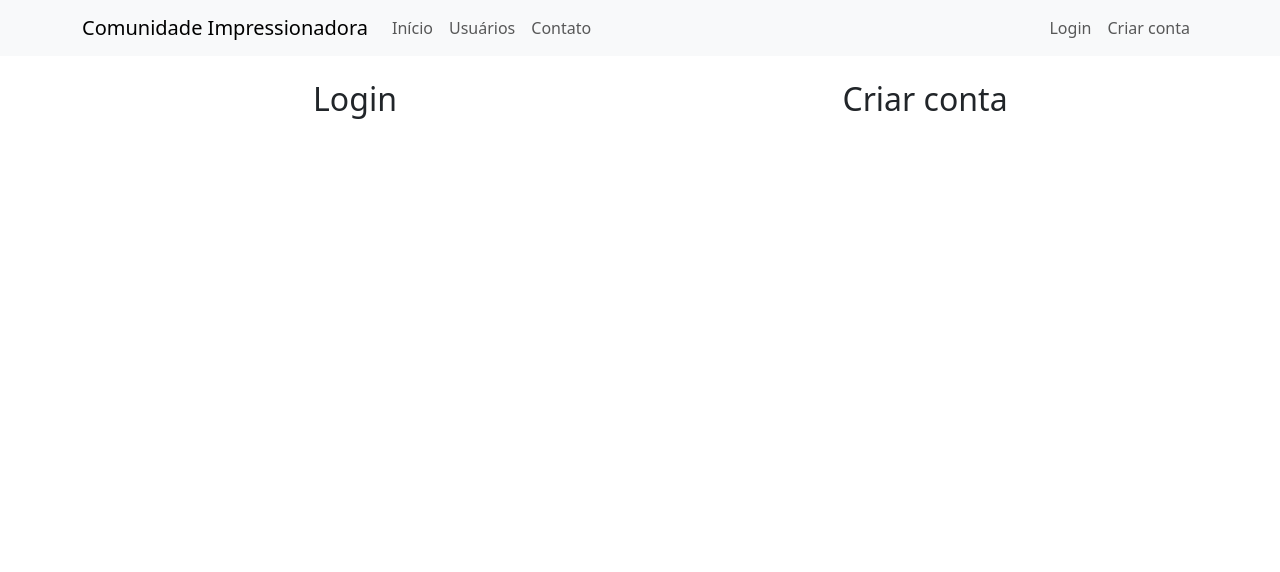
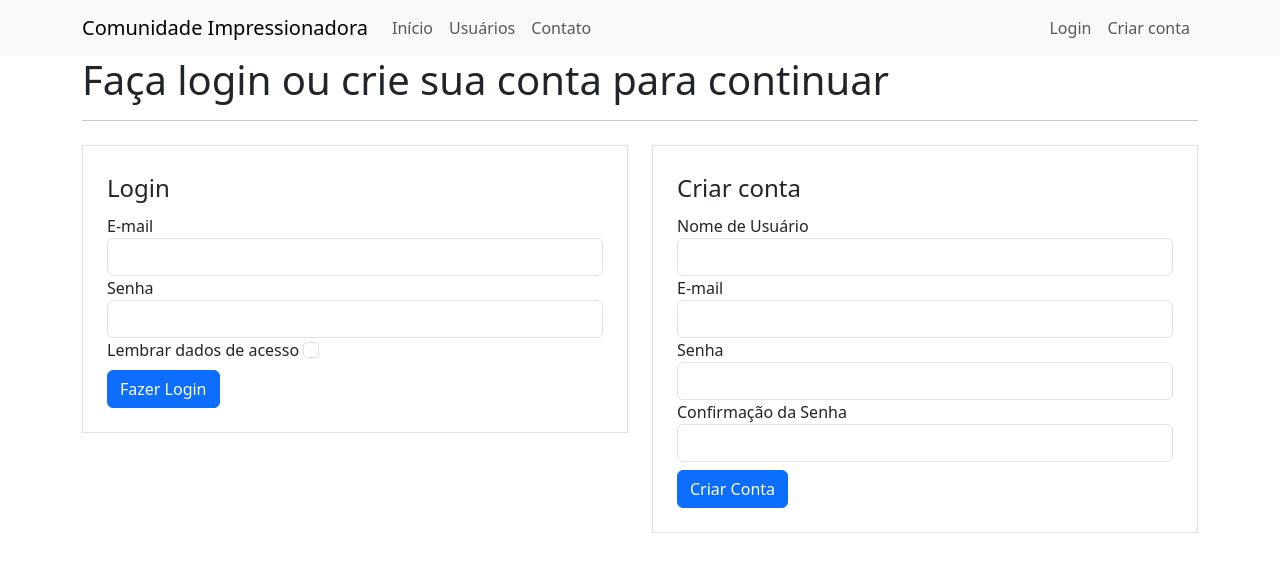
Before and after one commit to RafaelJMartini/Flask-website, a Flask app: page /login in a window 1280 px wide. Shown: the top 572 px of the page. Run offline with Flask 3, Linux system fonts and the light colour scheme.

Commit message:
Add form fields to the html

```diff
--- a/forms.py
+++ b/forms.py
@@ -1,5 +1,5 @@
 from flask_wtf import FlaskForm
-from wtforms import StringField,PasswordField,SubmitField
+from wtforms import StringField,PasswordField,SubmitField, BooleanField
 from wtforms.validators import DataRequired,Email,Length, EqualTo
 
 
@@ -15,4 +15,5 @@ class FormCriarConta(FlaskForm):
 class FormLogin(FlaskForm):
      email = StringField('E-mail',validators=[DataRequired(),Email()])
      senha = PasswordField('Senha',validators=[DataRequired(),Length(6,20)])
+     lembrar_dados = BooleanField('Lembrar dados de acesso')
      botao_submit_login = SubmitField('Fazer Login')
--- a/main.py
+++ b/main.py
@@ -1,10 +1,12 @@
 from flask import Flask, render_template, url_for
+from forms import FormLogin, FormCriarConta
+import os
 
 app = Flask(__name__)
 
 lista_usuarios = ['Rafael','João','Martini','Ronaldo']
 
-app.config['SECRET_KEY'] = ''
+app.config['SECRET_KEY'] = os.getenv('KEY')
 
 @app.route('/')
 def home():
@@ -21,7 +23,9 @@ def usuarios():
 
 @app.route('/login')
 def login():
-    return render_template('login.html')
+    form_login = FormLogin()
+    form_criarconta = FormCriarConta()
+    return render_template('login.html',form_login = form_login,form_criarconta = form_criarconta)
 
 
 if __name__ == '__main__':
--- a/templates/login.html
+++ b/templates/login.html
@@ -1,14 +1,62 @@
 {% extends 'base.html' %}
 
 {% block body %}
-        <div class = 'container text-center'>
-            <br>
+        <div class = 'container '>
+            <h1>Faça login ou crie sua conta para continuar</h1>
+            <hr>
             <div class="row">
                 <div class="col">
-                    <h2>Login</h2>
+                    <form method="POST" action="" class="border p-4 mt-2">
+                        <legend>Login</legend>
+                            <fieldset>
+
+                                <div class="form-group">
+                                    {{ form_login.email.label(class="form-control-label") }}
+                                    {{ form_login.email(class="form-control") }}
+                                </div>
+
+                                <div class="form-group">
+                                    {{ form_login.senha.label(class="form-control-label") }}
+                                    {{ form_login.senha(class="form-control") }}
+                                </div>
+
+                                <div class="form-group">
+                                    {{ form_login.lembrar_dados.label(class="form-check-label") }}
+                                    {{ form_login.lembrar_dados(class="form-check-input") }}
+                                </div>
+
+                            </fieldset>
+                        {{ form_login.botao_submit_login(class="btn btn-primary mt-2") }}
+                    </form>
                 </div>
+
                 <div class="col">
-                    <h2>Criar conta</h2>
+                    <form method="POST" action="" class="border p-4 mt-2">
+                        <legend>Criar conta</legend>
+                        <fieldset>
+                            <div>
+                                {{ form_criarconta.username.label(class="form-control-label") }}
+                                {{ form_criarconta.username(class="form-control") }}
+                            </div>
+
+                            <div class="form-group">
+                                {{ form_login.email.label(class="form-control-label") }}
+                                {{ form_criarconta.email(class="form-control") }}
+                            </div>
+
+                            <div class="form-group">
+                                {{ form_criarconta.senha.label(class="form-control-label") }}
+                                {{ form_criarconta.senha(class="form-control") }}
+                            </div>
+
+                            <div class="form-group">
+                                {{ form_criarconta.confirmacao_senha.label(class="form-control-label") }}
+                                {{ form_criarconta.confirmacao_senha(class="form-control") }}
+                            </div>
+
+                        </fieldset>
+                        {{ form_criarconta.botao_submit_criarconta( class="btn btn-primary mt-2") }}
+                    </form>
                 </div>
             </div>
         </div>
```
